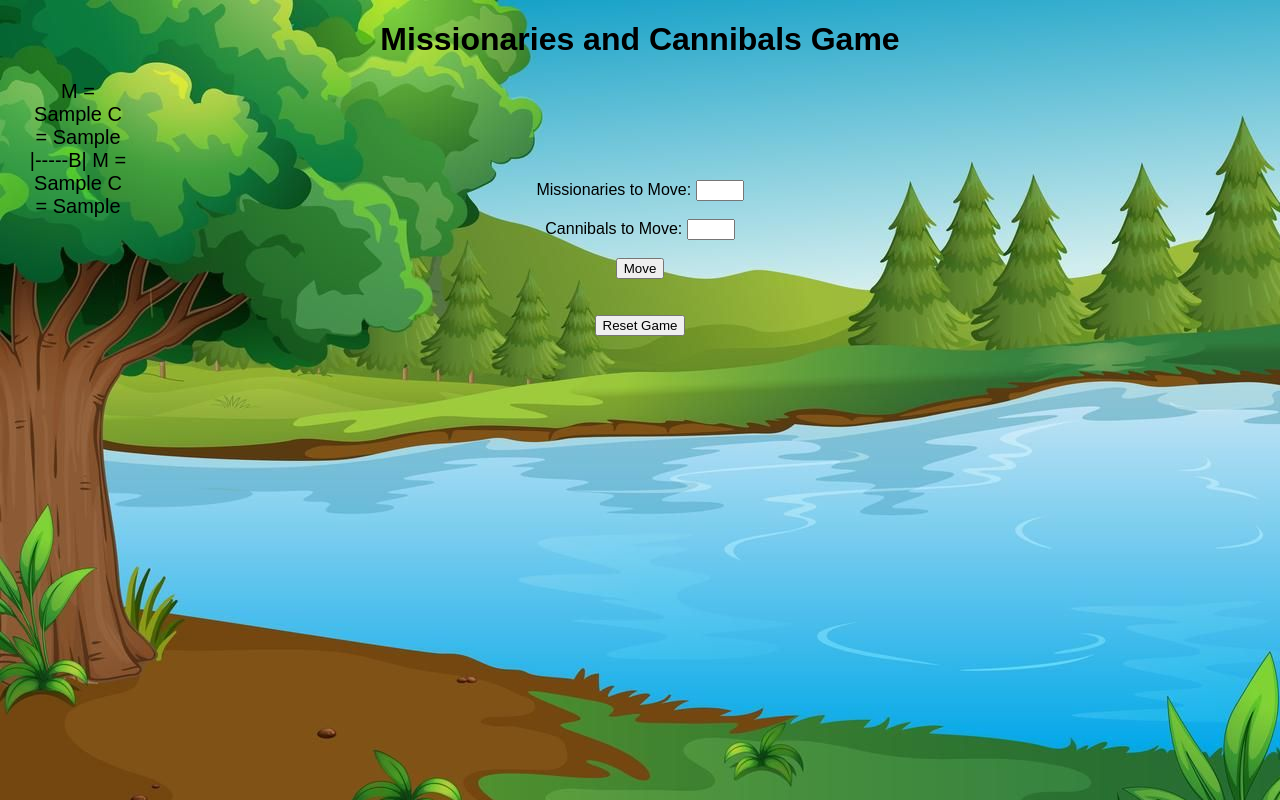
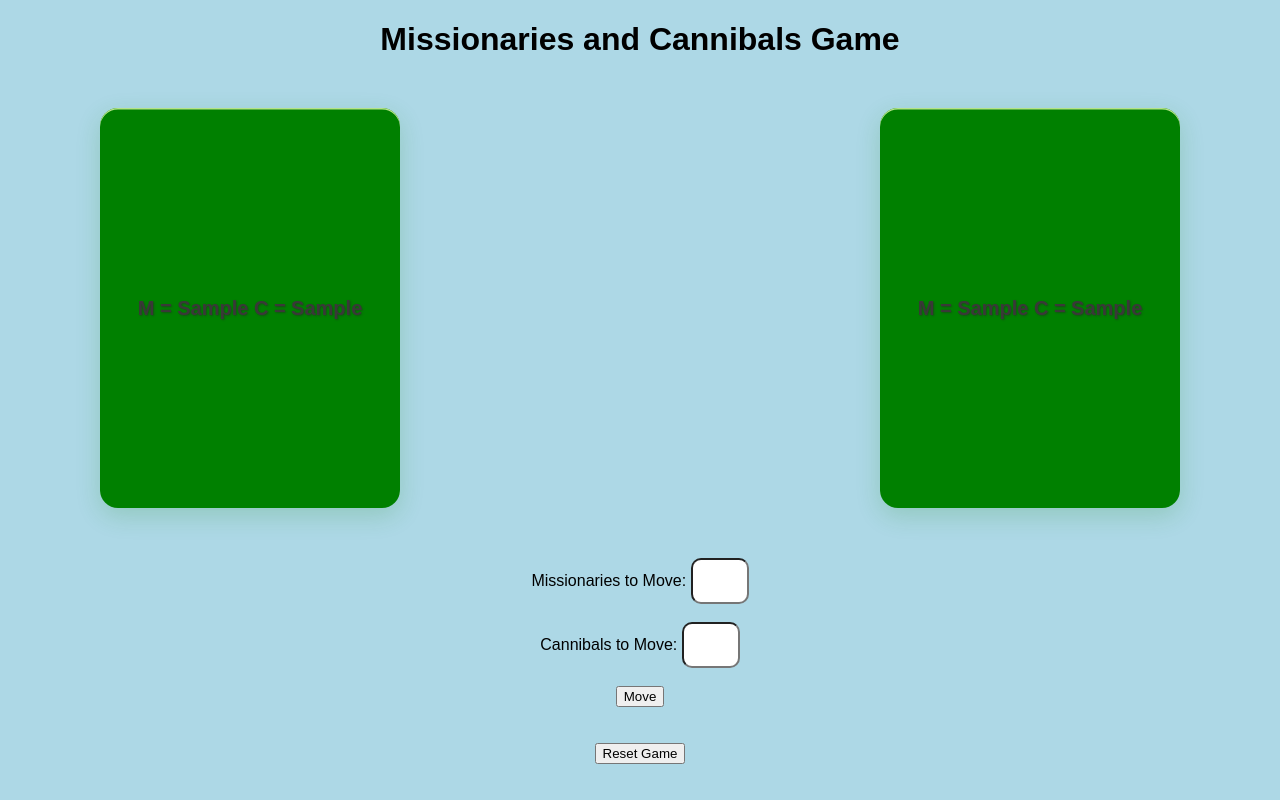
Before and after one commit to SUPRIYA-SAHA12/missionaries-game, a Flask app: template templates/index.html in a window 1280 px wide. Run offline with Flask 3, Linux system fonts and the light colour scheme; the template is opened without the code that fills it: most values are stand-ins (such as "Sample title", 1, 10 or a date in 2020).

Commit message:
small project

```diff
--- a/templates/index.html
+++ b/templates/index.html
@@ -5,38 +5,77 @@
   <link rel="stylesheet" href="{{ url_for('static', filename='style.css') }}">
   <style>
     body { font-family: Arial; text-align: center;
-        background-image: url(revier.jpg);}
-    .status { margin: 20px; font-size: 20px;
-          border:2 solid black; width: 100px;height: 80px; }
+        background-color: lightblue;}
+      .status-container{
+        display: flex;
+           justify-content: center;
+          gap: 400px;
+          margin-top: 30px;
+          margin-bottom: 30px;
+
+      }
+    .status { margin: 20px auto; font-size: 20px;
+          border:2 solid rgb(14, 146, 12); width: 300px;height: 400px;display:flex;align-items: center; justify-content: center;border-radius: 18px; background-color: green;box-shadow: 0 4px 16px gray;color: rgb(58, 56, 56);font-weight: bold;margin-left: auto;margin-right: 40px;margin-top:20px ; text-shadow: 1px 1px 2px #145214;box-shadow: 0 8px 24px 0 rgba(34,139,34,0.2), 0 1.5px 0 #b6e388 inset; }
+    .status2{
+      margin: 20px auto; font-size: 20px;
+          border:2 solid rgb(14, 146, 12); width: 300px;height: 400px;display:flex;align-items: center; justify-content: center;border-radius: 18px; background-color: green;box-shadow: 0 4px 16px gray;color: rgb(58, 56, 56);font-weight: bold;margin-left: 40px;margin-right:auto;margin-top:20px ; text-shadow: 1px 1px 2px #145214;box-shadow: 0 8px 24px 0 rgba(34,139,34,0.2), 0 1.5px 0 #b6e388 inset;
+      .status3{
+
+          width: 400px;
+    margin: 30px auto 0 auto; /* top, auto left/right, 0 bottom */
+    font-size: 22px;
+    border: 2px solid #0d5c99;
+    border-radius: 18px;
+    background: linear-gradient(135deg, #e0ffe0 0%, #b6e388 100%);
+    box-shadow: 0 4px 16px rgba(8, 51, 144, 0.15);
+    color: #033058;
+    font-weight: bold;
+    padding: 24px 0;
+    text-align: center;
+
+
+      }
+
+    }
+
 
   </style>
 </head>
 <body>
   <h1>Missionaries and Cannibals Game</h1>
+  <div class="status-container">
 
-  <div class="status">
-    M = {{ ml }} C = {{ cl }}
-    {% if boat == 'Left' %}
+    <div class="status">
+    <!-- M = {{ missionaries_on_left }} C = {{ cannibals_on_left }}
+    {% if boat_side == 'Left' %}
     |B-----|
     {% else %}
     |-----B|
-    {% endif %}
-    M = {{ mr }} C = {{ cr }}
+    {% endif %} -->
+    M = {{  missionaries_on_left }} C = {{  cannibals_on_left }}
   </div>
+  <div class="status2">
+     M = {{ missionaries_on_right }} C = {{cannibals_on_right  }}
+  </div>
+</div>
 
-  <p style="color: red">{{ msg }}</p>
+
+   <div class="status3">
+  <p style="color: red">{{ message }}</p>
 
   <form method="POST" action="/move">
     <label>Missionaries to Move: </label>
-    <input type="number" name="missionaries" min="0" max="2" required><br><br>
+    <input type="number" name="missionaries" min="0" max="2" style="width: 50px;height: 40px; border-radius: 10px;" required><br><br>
     <label>Cannibals to Move: </label>
-    <input type="number" name="cannibals" min="0" max="2" required><br><br>
+    <input type="number" name="cannibals" min="0" max="2" style="width: 50px;height: 40px; border-radius: 10px;" required><br><br>
     <button type="submit">Move</button>
   </form>
 
   <br><br>
   <form action="/reset">
     <button>Reset Game</button>
+    </div>
+
   </form>
 </body>
 </html>
```
Also changed, not shown: python-program/game2.py (+39 -40 lines), test.py (added, +9 -0 lines).
